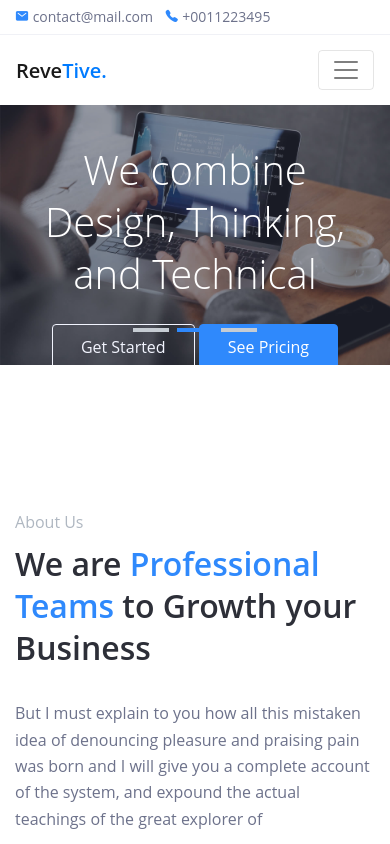
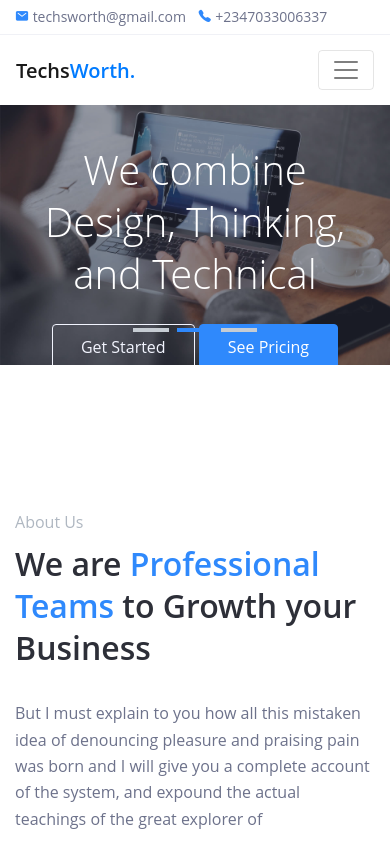
Before and after one commit to mostfrankest/techsworth-revetive, a plain HTML site: page html/index.html in a window 390 px wide. Shown: the top 844 px of the page. Drawn offline with Linux system fonts and the light colour scheme; files whose address does not match are found by name.

Commit message:
renamed brand name and telephone and emails

```diff
--- a/html/index.html
+++ b/html/index.html
@@ -8,7 +8,7 @@
 
   <meta name="copyright" content="MACode ID, https://macodeid.com/">
 
-  <title>Revetive - Free Business Corporate Template By MACode ID</title>
+  <title>TechWorth | Welcome</title>
 
   <link rel="stylesheet" href="../assets/css/bootstrap.css">
 
@@ -34,10 +34,10 @@
         <div class="row align-items-center">
           <div class="col-md-8">
             <div class="d-inline-block">
-              <span class="mai-mail fg-primary"></span> <a href="mailto:contact@mail.com">contact@mail.com</a>
+              <span class="mai-mail fg-primary"></span> <a href="mailto:techsworth@gmail.com">techsworth@gmail.com</a>
             </div>
             <div class="d-inline-block ml-2">
-              <span class="mai-call fg-primary"></span> <a href="tel:+0011223495">+0011223495</a>
+              <span class="mai-call fg-primary"></span> <a href="tel:+2347033006337">+2347033006337</a>
             </div>
           </div>
           <div class="col-md-4 text-right d-none d-md-block">
@@ -54,7 +54,7 @@
 
     <nav class="navbar navbar-expand-lg navbar-light">
       <div class="container">
-        <a href="index.html" class="navbar-brand">Reve<span class="text-primary">Tive.</span></a>
+        <a href="index.html" class="navbar-brand">Techs<span class="text-primary">Worth.</span></a>
 
         <button class="navbar-toggler" data-toggle="collapse" data-target="#navbarContent" aria-controls="navbarContent" aria-expanded="false" aria-label="Toggle navigation">
           <span class="navbar-toggler-icon"></span>
@@ -177,7 +177,7 @@
               <div class="img-fluid mb-4">
                 <img src="../assets/img/icons/customer_services.svg" alt="">
               </div>
-              <h5>Customer Services</h5>
+              <h5>Training</h5>
             </div>
           </div>
 
@@ -225,7 +225,7 @@
       <div class="container">
         <div class="text-center">
           <div class="subhead">Our Teams</div>
-          <h2 class="title-section">The Expert Team on ReveTive</h2>
+          <h2 class="title-section">The Expert Team on TechsWorth</h2>
         </div>
 
         <div class="owl-carousel team-carousel mt-5">
@@ -535,7 +535,7 @@
       <div class="container">
         <div class="text-center">
           <h2 class="title-section mb-3">Stay in touch</h2>
-          <p>Just say hello or drop us a line. You can manualy send us email on <a href="mailto:example@mail.com">example@mail.com</a></p>
+          <p>Just say hello or drop us a line. You can manualy send us email on <a href="techsworth@gmail.com">techsworth@gmail.com</a></p>
         </div>
         <div class="row justify-content-center mt-5">
           <div class="col-lg-8">
@@ -595,13 +595,13 @@
     <div class="container">
       <div class="row">
         <div class="col-lg-3 py-3">
-          <h3>Reve<span class="fg-primary">Tive.</span></h3>
+          <h3>Techs<span class="fg-primary">Worth.</span></h3>
         </div>
         <div class="col-lg-3 py-3">
           <h5>Contact Information</h5>
-          <p>301 The Greenhouse, Custard Factory, London, E2 8DY.</p>
-          <p>Email: example@mail.com</p>
-          <p>Phone: +00 112323980</p>
+          <p>96 Ziks Avenue, Uwani, Enugu, Nigeria.</p>
+          <p>Email: <a href="mailto:techsworth@gmail.com">techsworth@gmail.com</a></p>
+          <p>Phone: <a href="tel:+2347033006337">+2347033006337</a></p>
         </div>
         <div class="col-lg-3 py-3">
           <h5>Company</h5>
@@ -624,7 +624,7 @@
 
       <div class="row mt-4">
         <div class="col-md-6">
-          <p>Copyright 2020. This template designed by <a href="https://macodeid.com">MACode ID</a></p>
+          <!-- <p>Copyright 2020. This template designed by <a href="https://macodeid.com">MACode ID</a></p> -->
         </div>
         <div class="col-md-6 text-right">
           <div class="sosmed-button">
```
